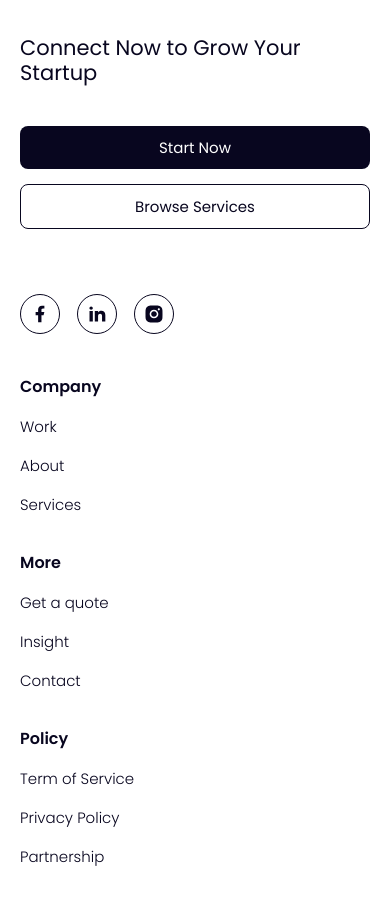
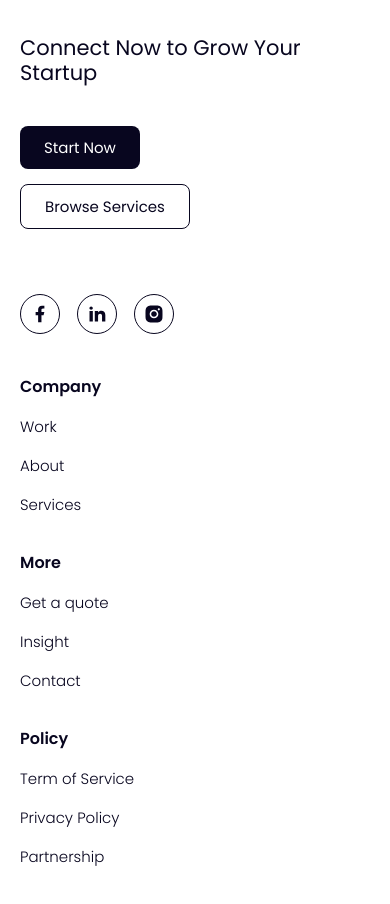
Before and after one commit to Abayomzee/elan-haus, a React (Create React App) app: page / in a window 390 px wide. Shown: the part 8040-8944 px from the top of the page. Built offline with nearby package versions, Linux system fonts and the light colour scheme.

Commit message:
feat: work responsiveness

```diff
--- a/src/Components/Organisms/Footer/Footer.tsx
+++ b/src/Components/Organisms/Footer/Footer.tsx
@@ -24,8 +24,16 @@ const Footer: React.FC<Props> = () => {
               Connect Now to Grow Your Startup
             </Typography>
             <div className="ctas">
-              <Button className="btn btn-2 b-2">Start Now</Button>
-              <Button className="btn btn-3 b-3">Browse Services</Button>
+              <Link
+                to="https://share-eu1.hsforms.com/11XlSGNasRHKHqtV_mRpXRA2dnjzx"
+                target="_blank"
+                className="l l-2"
+              >
+                <Button className="btn btn-2 b-2">Start Now</Button>
+              </Link>
+              <Link to="/services" className="l l-2">
+                <Button className="btn btn-3 b-3">Browse Services</Button>
+              </Link>
             </div>
             <div className="socials">
               <Link
@@ -65,7 +73,11 @@ const Footer: React.FC<Props> = () => {
             </div>
             <div>
               <Typography as="h5" className="h-12 max-width-430" text="More" />
-              <Link to="/" className="l l-2">
+              <Link
+                to="https://share-eu1.hsforms.com/11XlSGNasRHKHqtV_mRpXRA2dnjzx"
+                target="_blank"
+                className="l l-2"
+              >
                 Get a quote
               </Link>
               <Link
@@ -75,9 +87,12 @@ const Footer: React.FC<Props> = () => {
               >
                 Insight
               </Link>
-              <Link to="/" className="l l-2">
+              {/* <Link to="/" className="l l-2">
                 Contact
-              </Link>
+              </Link> */}
+              <a href="mailto:contact@elanhaus.com" className="l l-2">
+                Contact
+              </a>
             </div>
             <div>
               <Typography
```
